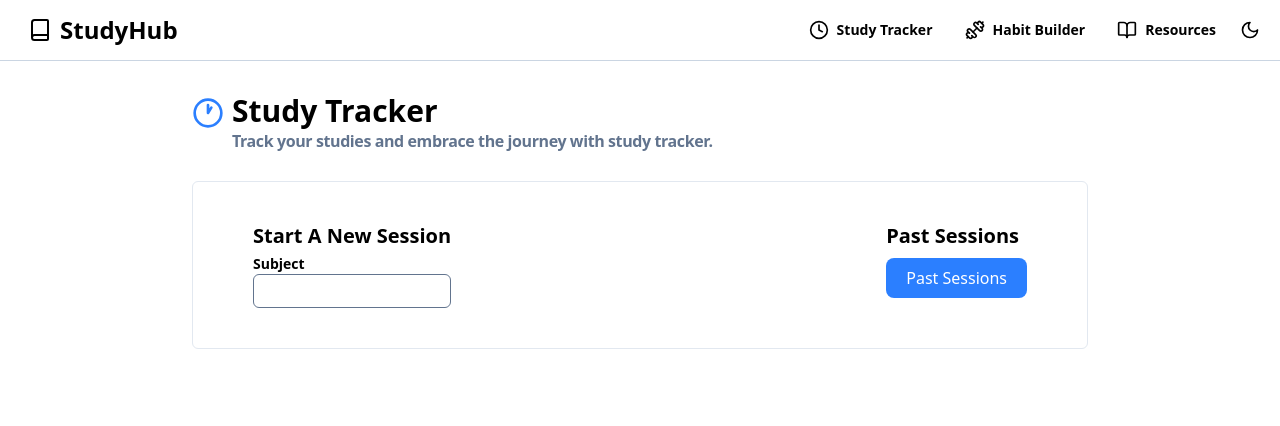
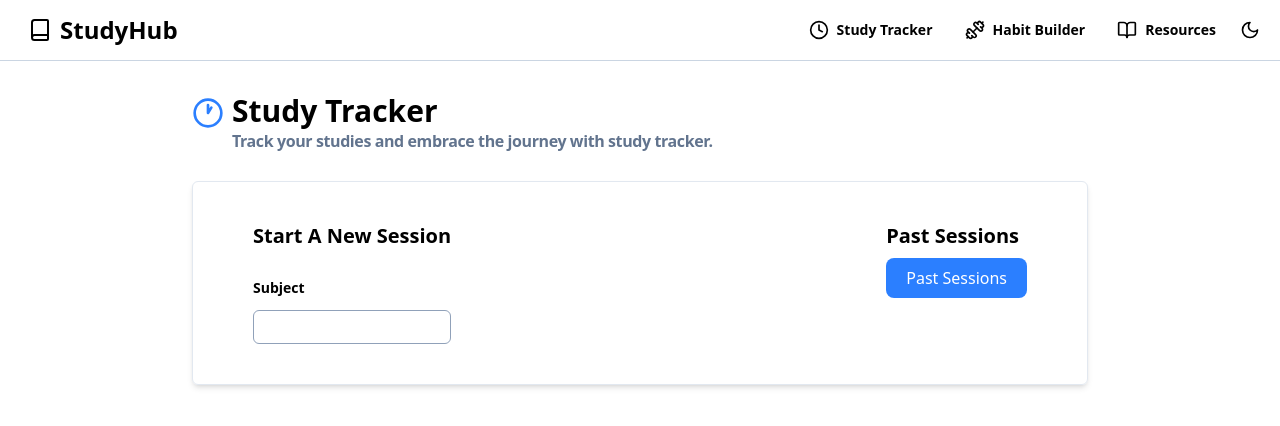
Before and after one commit to RikenMor001/StudyHub, a React (Vite) app: page /study-tracker in a window 1280 px wide. Shown: the top 426 px of the page. Built offline with nearby package versions, Linux system fonts and the light colour scheme.

Commit message:
Update studyTracker.jsx

```diff
--- a/src/pages/studyTracker/studyTracker.jsx
+++ b/src/pages/studyTracker/studyTracker.jsx
@@ -122,14 +122,15 @@ export const StudyTracker = () => {
                     </div>
 
                     {/* Main Section */}
-                    <div className="border border-slate-200 py-10 px-15 rounded-md">
+                    <div className="border border-slate-200 py-10 px-15 rounded-md shadow-md">
                         <div className="flex justify-between">
                             <div className="text-xl font-semibold">
-                                Start A New Session
+                                <div className="mb-7">
+                                    Start A New Session
+                                </div>
                                 <div className="mt-1">
                                     <h4 className="text-sm font-bold">Subject</h4>
-                                    <div className="border border-slate-500 py-4 rounded-md px-10">
-
+                                    <div className="rounded-md border border-slate-400 px-6 py-4 mt-3">
                                     </div>
                                 </div>
                             </div>
```
